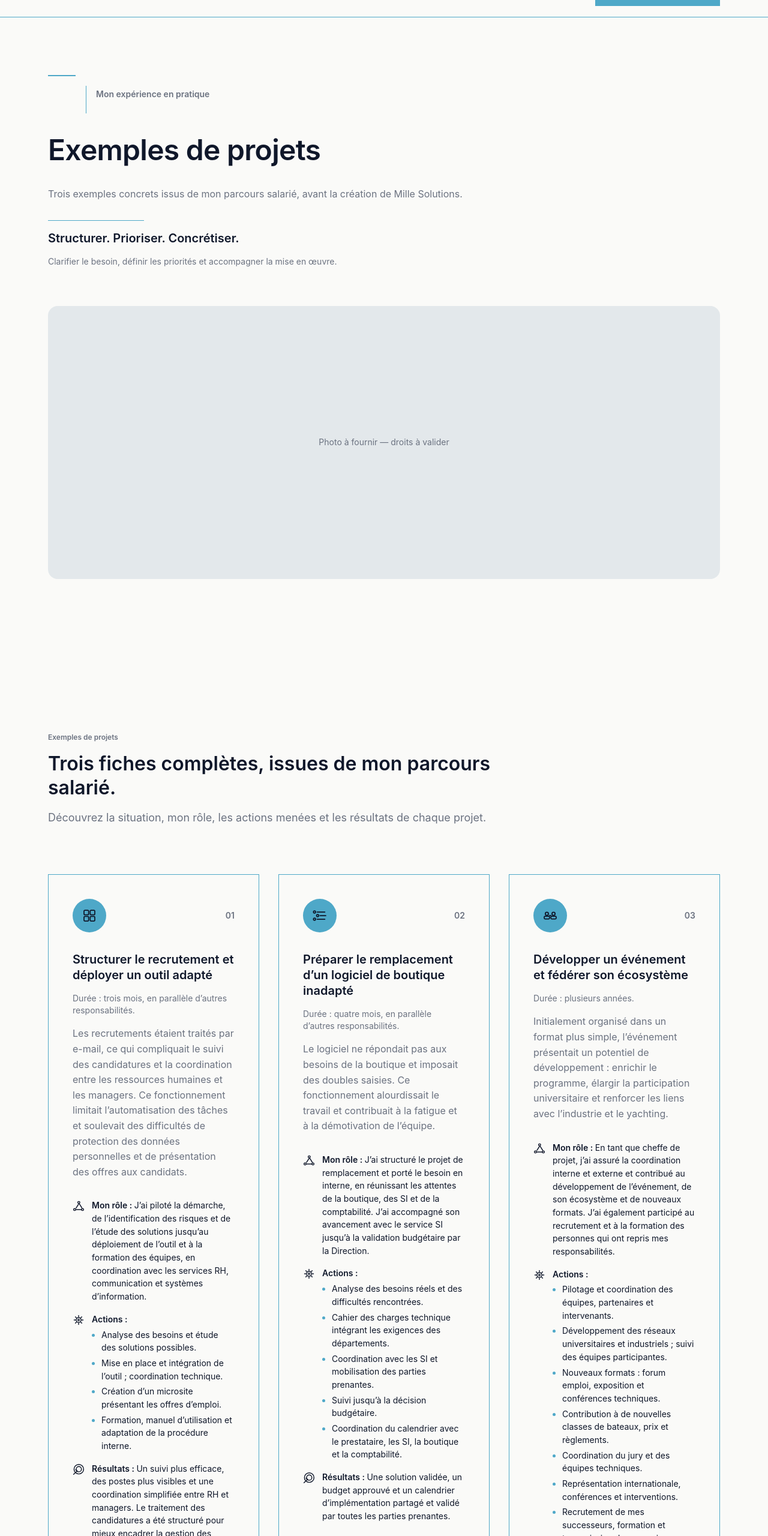
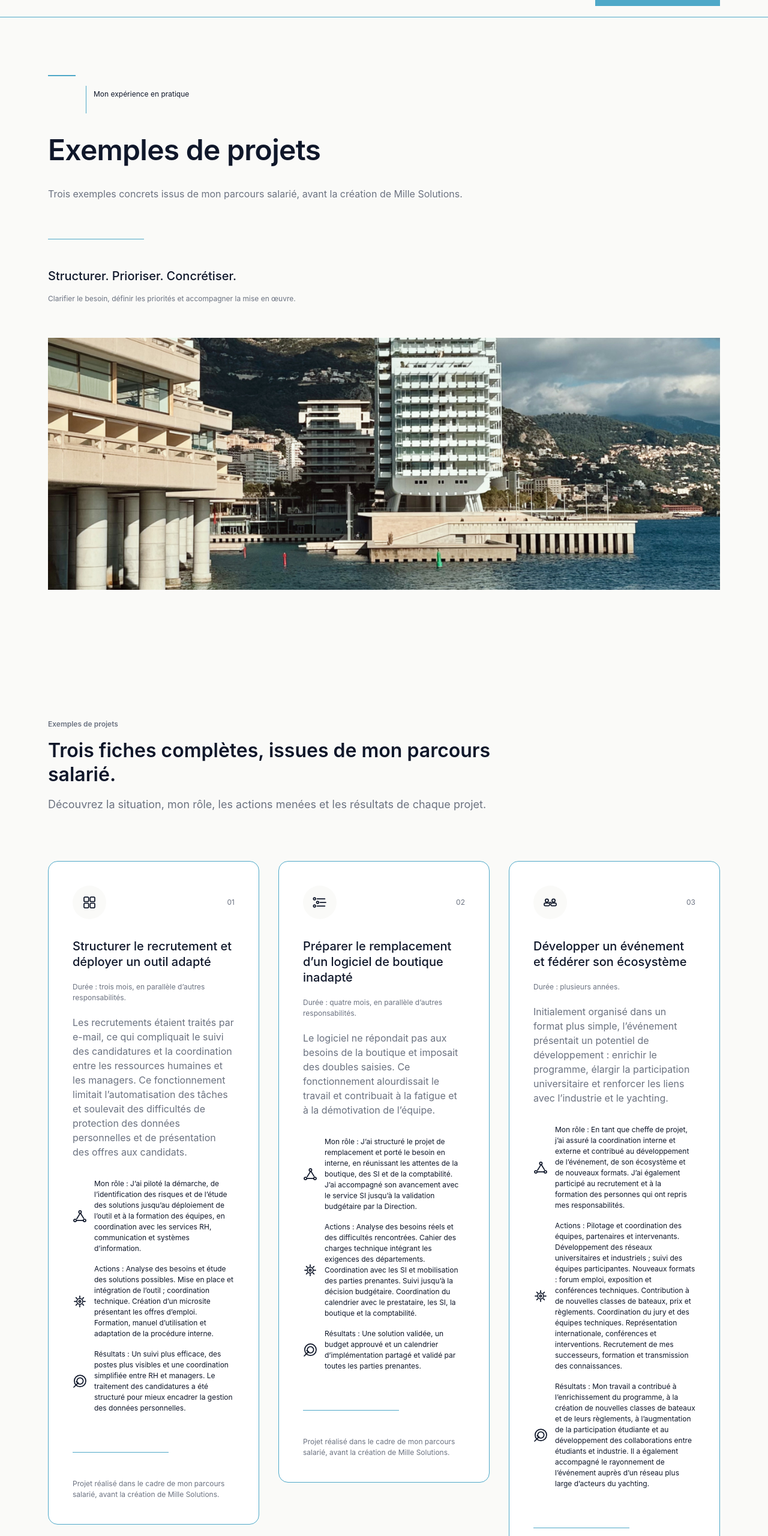
Before and after one commit to Mille-Solutions/site-web, an Astro site: page /exemples-de-projets in a window 1280 px wide. Shown: the part 60-2620 px from the top of the page at 60% size. Built offline with nearby package versions, Linux system fonts and the light colour scheme; Astro itself is replaced by a stand-in of ours.

Commit message:
Page Exemples de projets alignée sur la maquette Figma
- premier écran : repère avec angle Azure, signature avec filet, photo de
  Monaco de la maquette (métadonnées retirées, droits à confirmer)
- fiches projets : cartes blanches arrondies à filet Azure, pastille Ivory,
  rubriques Mon rôle / Actions / Résultats en texte continu 12 px
- appel final : titre 48 px (option size="md" de CtaSection)
- repère « Mon expérience en pratique » en Navy pour la lisibilité
- guide et README mis à jour

Co-Authored-By: Claude Opus 5.5 <noreply@anthropic.com>

```diff
--- a/docs/GUIDE.md
+++ b/docs/GUIDE.md
@@ -350,11 +350,11 @@ Pour **ajouter une section** :
 
 ### 5.4 Remplacer les emplacements photo par de vraies images
 
-Trois photos proviennent de la maquette Figma : `src/assets/hero-monaco.png` (accueil, origine non
-indiquée), `src/assets/accompagnements-monaco.jpg` et `src/assets/approche-monaco.jpg` (pages
-Accompagnements et Approche et parcours, photos prises à l'iPhone, métadonnées retirées). Leurs droits
-sont à confirmer avant publication. Les autres images (portrait, page Exemples) sont encore des
-emplacements réservés. Pour ajouter une photo au premier
+Quatre photos proviennent de la maquette Figma : `src/assets/hero-monaco.png` (accueil, origine non
+indiquée), `src/assets/accompagnements-monaco.jpg`, `src/assets/approche-monaco.jpg` et
+`src/assets/exemples-monaco.jpg` (pages de phase 2, photos prises à l'iPhone, métadonnées retirées).
+Leurs droits sont à confirmer avant publication. Le portrait de Charlotte est encore un emplacement
+réservé. Pour ajouter une photo au premier
 écran d'une page de phase 2, passer `image={…}` et `imageAlt` à `PageHero` (voir
 `src/pages/accompagnements.astro`).
 
--- a/src/components/page/CtaSection.astro
+++ b/src/components/page/CtaSection.astro
@@ -14,17 +14,25 @@ interface Props {
   note?: string;
   bookingsUrl: string;
   track: string;
+  /** « lg » : titre 80 px ; « md » : titre 48 px, texte 16 px (maquette Exemples de projets). */
+  size?: 'lg' | 'md';
 }
-const { lang, title, text, button, note, bookingsUrl, track } = Astro.props;
+const { lang, title, text, button, note, bookingsUrl, track, size = 'lg' } = Astro.props;
+const md = size === 'md';
 ---
 
 <section aria-labelledby={`${track}-title`} class="relative overflow-hidden bg-navy py-24 text-ivory lg:py-40">
   <span aria-hidden="true" class="pointer-events-none absolute -top-50 left-1/2 h-100 w-200 max-w-full -translate-x-1/2 rounded-full bg-azur/10 blur-[50px]"></span>
   <div class="container-site relative flex flex-col items-center gap-10 text-center">
     <div class="flex flex-col items-center gap-6">
-      <h2 id={`${track}-title`} class="max-w-[53rem] text-[2.5rem] leading-[1.2] font-semibold text-balance lg:text-[5rem]">{title}</h2>
+      <h2
+        id={`${track}-title`}
+        class:list={['max-w-[53rem] font-semibold text-balance', md ? 'text-[2.25rem] leading-[1.2] lg:text-5xl' : 'text-[2.5rem] leading-[1.2] lg:text-[5rem]']}
+      >
+        {title}
+      </h2>
       <!-- Maquette : Stone sur Navy ; éclairci ici pour atteindre le contraste AA (4,5:1). -->
-      <p class="max-w-[32rem] text-lg leading-[1.6] text-ivory/75">{text}</p>
+      <p class:list={['max-w-[32rem] text-ivory/75', md ? 'leading-6' : 'text-lg leading-[1.6]']}>{text}</p>
     </div>
     <ExternalLink href={bookingsUrl} lang={lang} icon={false} track={track} class="btn btn-primary w-full font-medium sm:w-auto">
       {button}
--- a/src/components/page/PageHero.astro
+++ b/src/components/page/PageHero.astro
@@ -24,9 +24,12 @@ interface Props {
   image?: ImageMetadata;
   imageAlt?: string;
   layout?: 'stacked' | 'split';
+  /** Format de l'image en mode « stacked » sur grand écran (1280 × 520 par défaut, 1280 × 480 pour Exemples). */
+  imageRatio?: '1280/520' | '1280/480';
   track: string;
 }
-const { lang, title, titleLines, lead, primary, secondary, bookingsUrl, imageCaption, image, imageAlt = '', layout = 'stacked', track } = Astro.props;
+const { lang, title, titleLines, lead, primary, secondary, bookingsUrl, imageCaption, image, imageAlt = '', layout = 'stacked', imageRatio = '1280/520', track } = Astro.props;
+const stackedImage = imageRatio === '1280/480' ? 'mt-8 aspect-[342/240] w-full lg:mt-14 lg:aspect-[1280/480]' : 'mt-8 aspect-[342/240] w-full lg:mt-16 lg:aspect-[1280/520]';
 const split = layout === 'split';
 ---
 
@@ -66,12 +69,12 @@ const split = layout === 'split';
           sizes="(min-width: 1440px) 1280px, calc(100vw - 3rem)"
           loading="eager"
           fetchpriority="high"
-          class:list={[split ? 'aspect-[342/320] w-full object-cover lg:aspect-auto lg:h-full' : 'mt-8 aspect-[342/240] w-full object-cover lg:mt-16 lg:aspect-[1280/520]']}
+          class:list={['object-cover', split ? 'aspect-[342/320] w-full lg:aspect-auto lg:h-full' : stackedImage]}
         />
       ) : (
         <PhotoPlaceholder
           caption={imageCaption}
-          class:list={[split ? 'aspect-[342/320] w-full lg:aspect-[720/688]' : 'mt-8 aspect-[342/240] w-full lg:mt-16 lg:aspect-[1280/520]']}
+          class:list={[split ? 'aspect-[342/320] w-full lg:aspect-[720/688]' : stackedImage]}
         />
       )
     }
--- a/src/content.config.ts
+++ b/src/content.config.ts
@@ -144,6 +144,7 @@ const examples = defineCollection({
       signature: z.string(),
       signatureText: z.string(),
       imageCaption: z.string(),
+      imageAlt: z.string().optional(),
     }),
     projects: z.object({
       ...section,
--- a/src/content/exemples/fr.yaml
+++ b/src/content/exemples/fr.yaml
@@ -11,6 +11,8 @@ hero:
   signature: "Structurer. Prioriser. Concrétiser."
   signatureText: "Clarifier le besoin, définir les priorités et accompagner la mise en œuvre."
   imageCaption: "Photo à fournir — droits à valider"
+  # Photo issue de la maquette Figma (src/assets/exemples-monaco.jpg) : droits à confirmer.
+  imageAlt: "Architecture contemporaine en front de mer à Monaco, avec le port et les collines en arrière-plan."
 
 projects:
   eyebrow: "Exemples de projets"
@@ -63,4 +65,3 @@ cta:
   title: "Parlons de votre situation."
   text: "Que vous souhaitiez structurer un projet, renforcer votre organisation ou accompagner une transformation, je serai ravie d’échanger avec vous."
   button: "Réserver un échange gratuit de 30 minutes"
-  note: "Ouverture dans un nouvel onglet."
--- a/src/pages/exemples-de-projets.astro
+++ b/src/pages/exemples-de-projets.astro
@@ -7,6 +7,8 @@ import AzureDivider from '../components/page/AzureDivider.astro';
 import CornerAccent from '../components/CornerAccent.astro';
 import SectionHeading from '../components/SectionHeading.astro';
 import Icon from '../components/Icon.astro';
+// Photo reprise de la maquette Figma « Exemples de projets — FR » : droits à confirmer.
+import heroImage from '../assets/exemples-monaco.jpg';
 
 const lang = 'fr';
 const page = (await getEntry('examples', lang))!.data;
@@ -15,66 +17,64 @@ const { projects } = page;
 ---
 
 <Base lang={lang} route="examples" title={page.meta.title} description={page.meta.description}>
-  <PageHero lang={lang} title={page.hero.title} lead={page.hero.lead} bookingsUrl={settings.bookingsUrl} imageCaption={page.hero.imageCaption} track="examples-hero">
-    <p slot="before" class="relative flex min-h-16 items-center pl-20 text-sm font-semibold text-stone">
+  <PageHero
+    lang={lang}
+    title={page.hero.title}
+    lead={page.hero.lead}
+    bookingsUrl={settings.bookingsUrl}
+    imageCaption={page.hero.imageCaption}
+    image={heroImage}
+    imageAlt={page.hero.imageAlt}
+    imageRatio="1280/480"
+    track="examples-hero"
+  >
+    <!-- Maquette : repère en Azure 12 px ; passé en Navy, l'Azure n'étant pas lisible en petit texte sur Ivory. -->
+    <p slot="before" class="relative flex min-h-16 items-center pl-19 text-xs leading-[1.5]">
       <CornerAccent class="top-0 left-0" />
       {page.hero.eyebrow}
     </p>
     <div class="flex flex-col gap-4">
-      <AzureDivider class="w-40" />
-      <p class="text-xl leading-[1.3] font-semibold">{page.hero.signature}</p>
-      <p class="text-sm text-stone">{page.hero.signatureText}</p>
+      <span aria-hidden="true" class="flex h-16 items-center"><AzureDivider class="w-40" /></span>
+      <p class="text-xl leading-[1.3] font-medium">{page.hero.signature}</p>
+      <p class="text-xs leading-[1.5] text-stone">{page.hero.signatureText}</p>
     </div>
   </PageHero>
 
-  <section aria-labelledby="fiches-title" class="bg-ivory py-20 lg:py-40">
+  <section aria-labelledby="fiches-title" class="bg-ivory py-20 lg:py-30">
     <div class="container-site">
       <SectionHeading eyebrow={projects.eyebrow} title={projects.title} subtitle={projects.subtitle} id="fiches-title" size="md" />
       <ol class="mt-8 grid items-start gap-4 lg:mt-20 lg:grid-cols-3 lg:gap-8">
         {
           projects.items.map((item, i) => (
-            <li class="reveal card-square flex flex-col gap-8">
+            <li class="reveal card flex flex-col gap-8 lg:p-10">
               <div class="flex items-center justify-between">
-                <span class="icon-badge-azur">
+                <span class="inline-flex size-14 items-center justify-center rounded-full bg-ivory">
                   <Icon name={item.icon} class="size-6" />
                 </span>
-                <span class="text-sm font-semibold text-stone">{String(i + 1).padStart(2, '0')}</span>
+                <span class="text-xs text-stone">{String(i + 1).padStart(2, '0')}</span>
               </div>
-              <div class="flex flex-col gap-4">
-                <h3 class="text-xl leading-[1.3] font-semibold">{item.title}</h3>
-                <p class="text-sm text-stone">{item.duration}</p>
-                <p class="leading-[1.6] text-stone">{item.situation}</p>
+              <div class="flex flex-col gap-5">
+                <h3 class="text-xl leading-[1.3] font-medium">{item.title}</h3>
+                <p class="text-xs leading-[1.5] text-stone">{item.duration}</p>
+                <p class="leading-6 text-stone">{item.situation}</p>
               </div>
-              <dl class="flex flex-col gap-4 text-sm leading-[1.55]">
-                <div class="flex gap-3">
-                  <Icon name="coordination" class="mt-0.5 size-5 shrink-0" />
-                  <div>
-                    <dt class="inline font-semibold">{projects.roleLabel} : </dt>
-                    <dd class="inline">{item.role}</dd>
-                  </div>
-                </div>
-                <div class="flex gap-3">
-                  <Icon name="solutions" class="mt-0.5 size-5 shrink-0" />
-                  <div>
-                    <dt class="font-semibold">{projects.actionsLabel} :</dt>
-                    <dd>
-                      <ul class="mt-1 list-disc space-y-1 pl-4 marker:text-azur">
-                        {item.actions.map((a) => <li>{a}</li>)}
-                      </ul>
-                    </dd>
-                  </div>
-                </div>
-                <div class="flex gap-3">
-                  <Icon name="resultats" class="mt-0.5 size-5 shrink-0" />
-                  <div>
-                    <dt class="inline font-semibold">{projects.resultsLabel} : </dt>
-                    <dd class="inline">{item.results}</dd>
-                  </div>
-                </div>
-              </dl>
+              <ul class="flex flex-col gap-4 text-xs leading-[1.5]">
+                <li class="flex items-center gap-3">
+                  <Icon name="coordination" class="size-6 shrink-0" />
+                  <p>{projects.roleLabel} : {item.role}</p>
+                </li>
+                <li class="flex items-center gap-3">
+                  <Icon name="solutions" class="size-6 shrink-0" />
+                  <p>{projects.actionsLabel} : {item.actions.join(' ')}</p>
+                </li>
+                <li class="flex items-center gap-3">
+                  <Icon name="resultats" class="size-6 shrink-0" />
+                  <p>{projects.resultsLabel} : {item.results}</p>
+                </li>
+              </ul>
               <div class="flex flex-col gap-3">
-                <AzureDivider class="w-40" />
-                <p class="text-[0.8125rem] leading-snug text-stone">{projects.note}</p>
+                <span aria-hidden="true" class="flex h-16 items-center"><AzureDivider class="w-40" /></span>
+                <p class="text-xs leading-[1.5] text-stone">{projects.note}</p>
               </div>
             </li>
           ))
@@ -83,5 +83,5 @@ const { projects } = page;
     </div>
   </section>
 
-  <CtaSection lang={lang} {...page.cta} bookingsUrl={settings.bookingsUrl} track="examples-cta" />
+  <CtaSection lang={lang} {...page.cta} bookingsUrl={settings.bookingsUrl} track="examples-cta" size="md" />
 </Base>
```
Also changed, not shown: README.md, src/assets/exemples-monaco.jpg (added).
